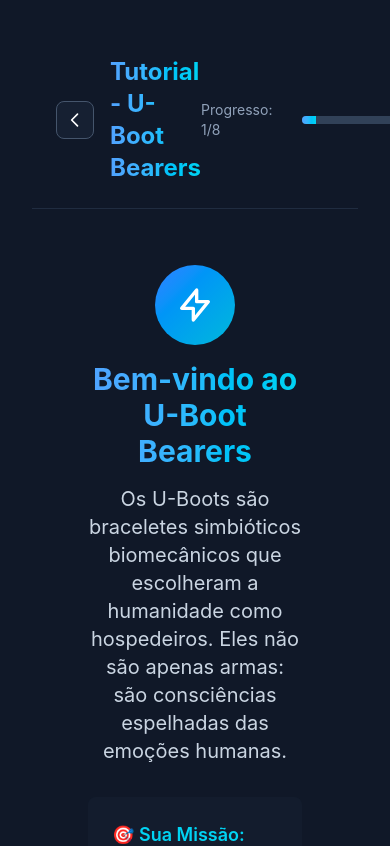
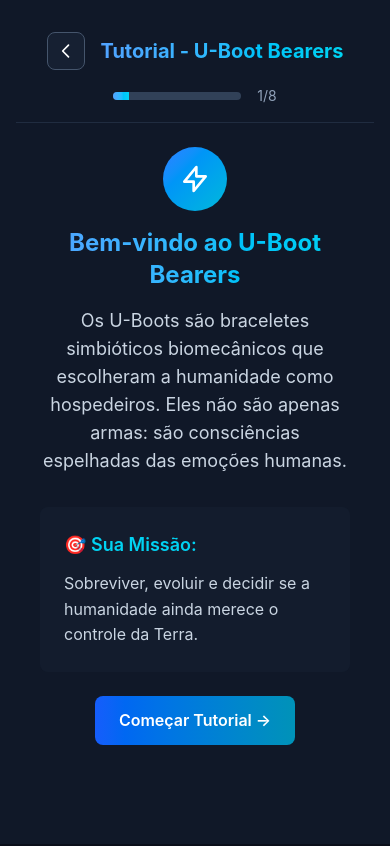
Before and after one commit to GustaDaHora/uboot-bearers, a Next.js app: page /tutorial in a window 390 px wide. Shown: the top 846 px of the page. Built offline with nearby package versions, Linux system fonts and the light colour scheme.

Commit message:
Update tutorial

```diff
--- a/app/tutorial/page.tsx
+++ b/app/tutorial/page.tsx
@@ -75,10 +75,10 @@ export default function TutorialPage() {
   ];
 
   return (
-    <main className="min-h-screen overflow-x-hidden bg-gray-900 p-8 text-white">
+    <main className="min-h-screen overflow-x-hidden bg-gray-900 p-4 text-white md:p-8">
       <div className="stars fixed inset-0 opacity-30"></div>
-      <header className="relative z-10 border-b border-slate-700/50 p-6">
-        <div className="mx-auto flex max-w-6xl items-center justify-between">
+      <header className="relative z-10 border-b border-slate-700/50 p-4 md:p-6">
+        <div className="mx-auto flex max-w-6xl flex-col items-center gap-4 md:flex-row md:justify-between">
           <div className="flex items-center space-x-4">
             <button
               onClick={handleBack}
@@ -98,16 +98,13 @@ export default function TutorialPage() {
                 ></path>
               </svg>
             </button>
-            <h1 className="bg-gradient-to-r from-blue-400 to-cyan-400 bg-clip-text text-2xl font-bold text-transparent">
+            <h1 className="bg-gradient-to-r from-blue-400 to-cyan-400 bg-clip-text text-center text-xl font-bold text-transparent md:text-left md:text-2xl">
               Tutorial - U-Boot Bearers
             </h1>
           </div>
           <div className="flex items-center space-x-4">
-            <div className="text-sm text-slate-400">
+            <div className="hidden text-sm text-slate-400 sm:block">
               Progresso:{' '}
-              <span id="progressText">
-                {currentStep}/{totalSteps}
-              </span>
             </div>
             <div className="h-2 w-32 overflow-hidden rounded-full bg-slate-700">
               <div
@@ -116,20 +113,25 @@ export default function TutorialPage() {
                 style={{ width: progressBarWidth }}
               ></div>
             </div>
+            <div className="text-sm text-slate-400">
+              <span id="progressText">
+                {currentStep}/{totalSteps}
+              </span>
+            </div>
           </div>
         </div>
       </header>
-      <main className="relative z-10 mx-auto max-w-6xl p-6">
+      <main className="relative z-10 mx-auto max-w-6xl p-2 md:p-6">
         <div id="tutorialContent" className="space-y-8">
           <section
             id="step1"
             className={`tutorial-step ${currentStep !== 1 ? 'hidden' : ''}`}
           >
-            <div className="tutorial-card rounded-xl p-8">
+            <div className="tutorial-card rounded-xl p-4 md:p-8">
               <div className="mb-8 text-center">
-                <div className="mx-auto mb-4 flex h-20 w-20 items-center justify-center rounded-full bg-gradient-to-br from-blue-500 to-cyan-500">
+                <div className="mx-auto mb-4 flex h-16 w-16 items-center justify-center rounded-full bg-gradient-to-br from-blue-500 to-cyan-500 md:h-20 md:w-20">
                   <svg
-                    className="h-10 w-10 text-white"
+                    className="h-8 w-8 text-white md:h-10 md:w-10"
                     fill="none"
                     stroke="currentColor"
                     viewBox="0 0 24 24"
@@ -142,10 +144,10 @@ export default function TutorialPage() {
                     ></path>
                   </svg>
                 </div>
-                <h2 className="mb-4 bg-gradient-to-r from-blue-400 to-cyan-400 bg-clip-text text-3xl font-bold text-transparent">
+                <h2 className="mb-4 bg-gradient-to-r from-blue-400 to-cyan-400 bg-clip-text text-2xl font-bold text-transparent md:text-3xl">
                   Bem-vindo ao U-Boot Bearers
                 </h2>
-                <p className="mx-auto max-w-2xl text-xl text-slate-300">
+                <p className="mx-auto max-w-2xl text-lg text-slate-300 md:text-xl">
                   Os U-Boots são braceletes simbióticos biomecânicos que
                   escolheram a humanidade como hospedeiros. Eles não são apenas
                   armas: são consciências espelhadas das emoções humanas.
@@ -165,7 +167,7 @@ export default function TutorialPage() {
               <div className="text-center">
                 <button
                   onClick={nextStep}
-                  className="next-btn glow-effect rounded-lg bg-gradient-to-r from-blue-600 to-cyan-600 px-8 py-3 font-semibold transition-all hover:from-blue-500 hover:to-cyan-500"
+                  className="next-btn glow-effect rounded-lg bg-gradient-to-r from-blue-600 to-cyan-600 px-6 py-3 font-semibold transition-all hover:from-blue-500 hover:to-cyan-500 md:px-8"
                 >
                   Começar Tutorial →
                 </button>
@@ -176,8 +178,8 @@ export default function TutorialPage() {
             id="step2"
             className={`tutorial-step ${currentStep !== 2 ? 'hidden' : ''}`}
           >
-            <div className="tutorial-card rounded-xl p-8">
-              <h2 className="mb-6 text-2xl font-bold text-cyan-400">
+            <div className="tutorial-card rounded-xl p-4 md:p-8">
+              <h2 className="mb-6 text-xl font-bold text-cyan-400 md:text-2xl">
                 📋 Criação do Personagem
               </h2>
 
@@ -266,7 +268,7 @@ export default function TutorialPage() {
                 </button>
                 <button
                   onClick={nextStep}
-                  className="next-btn glow-effect rounded-lg bg-gradient-to-r from-blue-600 to-cyan-600 px-8 py-3 font-semibold transition-all hover:from-blue-500 hover:to-cyan-500"
+                  className="next-btn glow-effect rounded-lg bg-gradient-to-r from-blue-600 to-cyan-600 px-6 py-3 font-semibold transition-all hover:from-blue-500 hover:to-cyan-500 md:px-8"
                 >
                   Próximo →
                 </button>
@@ -277,8 +279,8 @@ export default function TutorialPage() {
             id="step3"
             className={`tutorial-step ${currentStep !== 3 ? 'hidden' : ''}`}
           >
-            <div className="tutorial-card rounded-xl p-8">
-              <h2 className="mb-6 text-2xl font-bold text-cyan-400">
+            <div className="tutorial-card rounded-xl p-4 md:p-8">
+              <h2 className="mb-6 text-xl font-bold text-cyan-400 md:text-2xl">
                 🧩 Simbiose Emocional
               </h2>
 
@@ -328,7 +330,7 @@ export default function TutorialPage() {
                 </button>
                 <button
                   onClick={nextStep}
-                  className="next-btn glow-effect rounded-lg bg-gradient-to-r from-blue-600 to-cyan-600 px-8 py-3 font-semibold transition-all hover:from-blue-500 hover:to-cyan-500"
+                  className="next-btn glow-effect rounded-lg bg-gradient-to-r from-blue-600 to-cyan-600 px-6 py-3 font-semibold transition-all hover:from-blue-500 hover:to-cyan-500 md:px-8"
                 >
                   Próximo →
                 </button>
@@ -339,8 +341,8 @@ export default function TutorialPage() {
             id="step4"
             className={`tutorial-step ${currentStep !== 4 ? 'hidden' : ''}`}
           >
-            <div className="tutorial-card rounded-xl p-8">
-              <h2 className="mb-6 text-2xl font-bold text-cyan-400">
+            <div className="tutorial-card rounded-xl p-4 md:p-8">
+              <h2 className="mb-6 text-xl font-bold text-cyan-400 md:text-2xl">
                 ⚡ Evolução dos U-Boots
               </h2>
 
@@ -439,7 +441,7 @@ export default function TutorialPage() {
                 </button>
                 <button
                   onClick={nextStep}
-                  className="next-btn glow-effect rounded-lg bg-gradient-to-r from-blue-600 to-cyan-600 px-8 py-3 font-semibold transition-all hover:from-blue-500 hover:to-cyan-500"
+                  className="next-btn glow-effect rounded-lg bg-gradient-to-r from-blue-600 to-cyan-600 px-6 py-3 font-semibold transition-all hover:from-blue-500 hover:to-cyan-500 md:px-8"
                 >
                   Próximo →
                 </button>
@@ -450,8 +452,8 @@ export default function TutorialPage() {
             id="step5"
             className={`tutorial-step ${currentStep !== 5 ? 'hidden' : ''}`}
           >
-            <div className="tutorial-card rounded-xl p-8">
-              <h2 className="mb-6 text-2xl font-bold text-cyan-400">
+            <div className="tutorial-card rounded-xl p-4 md:p-8">
+              <h2 className="mb-6 text-xl font-bold text-cyan-400 md:text-2xl">
                 🔄 Absorção de U-Boots
               </h2>
 
@@ -535,7 +537,7 @@ export default function TutorialPage() {
                 </button>
                 <button
                   onClick={nextStep}
-                  className="next-btn glow-effect rounded-lg bg-gradient-to-r from-blue-600 to-cyan-600 px-8 py-3 font-semibold transition-all hover:from-blue-500 hover:to-cyan-500"
+                  className="next-btn glow-effect rounded-lg bg-gradient-to-r from-blue-600 to-cyan-600 px-6 py-3 font-semibold transition-all hover:from-blue-500 hover:to-cyan-500 md:px-8"
                 >
                   Próximo →
                 </button>
@@ -546,8 +548,8 @@ export default function TutorialPage() {
             id="step6"
             className={`tutorial-step ${currentStep !== 6 ? 'hidden' : ''}`}
           >
-            <div className="tutorial-card rounded-xl p-8">
-              <h2 className="mb-6 text-2xl font-bold text-cyan-400">
+            <div className="tutorial-card rounded-xl p-4 md:p-8">
+              <h2 className="mb-6 text-xl font-bold text-cyan-400 md:text-2xl">
                 ⚔️ Sistema de Combate
               </h2>
 
@@ -647,7 +649,7 @@ export default function TutorialPage() {
                 </button>
                 <button
                   onClick={nextStep}
-                  className="next-btn glow-effect rounded-lg bg-gradient-to-r from-blue-600 to-cyan-600 px-8 py-3 font-semibold transition-all hover:from-blue-500 hover:to-cyan-500"
+                  className="next-btn glow-effect rounded-lg bg-gradient-to-r from-blue-600 to-cyan-600 px-6 py-3 font-semibold transition-all hover:from-blue-500 hover:to-cyan-500 md:px-8"
                 >
                   Próximo →
                 </button>
@@ -658,8 +660,8 @@ export default function TutorialPage() {
             id="step7"
             className={`tutorial-step ${currentStep !== 7 ? 'hidden' : ''}`}
           >
-            <div className="tutorial-card rounded-xl p-8">
-              <h2 className="mb-6 text-2xl font-bold text-cyan-400">
+            <div className="tutorial-card rounded-xl p-4 md:p-8">
+              <h2 className="mb-6 text-xl font-bold text-cyan-400 md:text-2xl">
                 🏆 Sistema de Rankings
               </h2>
 
@@ -791,7 +793,7 @@ export default function TutorialPage() {
                 </button>
                 <button
                   onClick={nextStep}
-                  className="next-btn glow-effect rounded-lg bg-gradient-to-r from-blue-600 to-cyan-600 px-8 py-3 font-semibold transition-all hover:from-blue-500 hover:to-cyan-500"
+                  className="next-btn glow-effect rounded-lg bg-gradient-to-r from-blue-600 to-cyan-600 px-6 py-3 font-semibold transition-all hover:from-blue-500 hover:to-cyan-500 md:px-8"
                 >
                   Próximo →
                 </button>
@@ -802,8 +804,8 @@ export default function TutorialPage() {
             id="step8"
             className={`tutorial-step ${currentStep !== 8 ? 'hidden' : ''}`}
           >
-            <div className="tutorial-card rounded-xl p-8">
-              <h2 className="mb-6 text-2xl font-bold text-cyan-400">
+            <div className="tutorial-card rounded-xl p-4 md:p-8">
+              <h2 className="mb-6 text-xl font-bold text-cyan-400 md:text-2xl">
                 🧠 Vozes Internas
               </h2>
 
@@ -977,7 +979,7 @@ export default function TutorialPage() {
                   </button>
                   <button
                     onClick={handleFinish}
-                    className="glow-effect rounded-lg bg-gradient-to-r from-green-600 to-blue-600 px-8 py-3 font-semibold transition-all hover:from-green-500 hover:to-blue-500"
+                    className="glow-effect rounded-lg bg-gradient-to-r from-green-600 to-blue-600 px-6 py-3 font-semibold transition-all hover:from-green-500 hover:to-blue-500 md:px-8"
                   >
                     Criar Personagem
                   </button>
```
